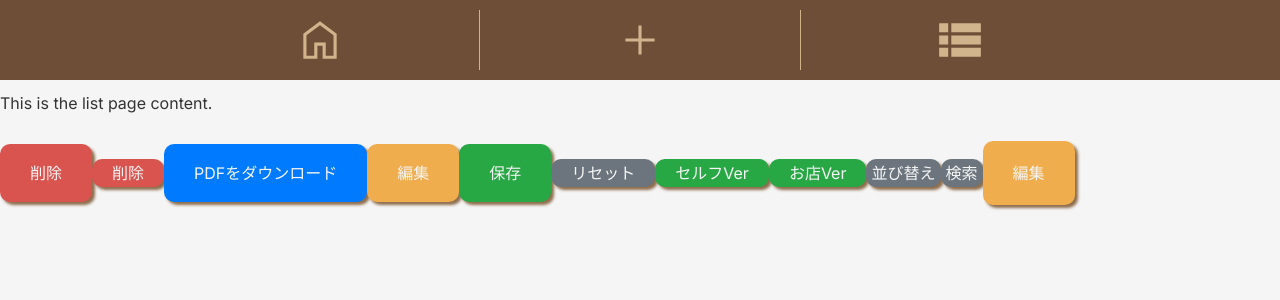
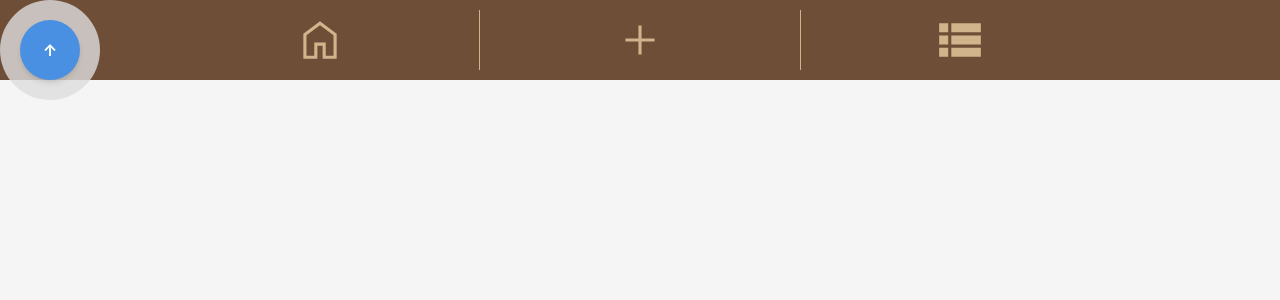
Before and after one commit to akiran1sei/coffee-note_web, a Next.js app: page /pages/list in a window 1280 px wide. Shown: the top 300 px of the page. Built offline with nearby package versions, Linux system fonts and the light colour scheme.

Commit message:
作業中

```diff
--- a/app/components/buttons/upper/page.tsx
+++ b/app/components/buttons/upper/page.tsx
@@ -0,0 +1,90 @@
+"use client";
+// 1. 必要なフックと型をインポート
+import styles from "@/app/styles/Button.module.css";
+import { useState, useRef, useEffect } from "react";
+export const UpperButton = () => {
+  // 2. 必要なステートとuseRefを定義
+  const [isDragging, setIsDragging] = useState(false);
+  const [position, setPosition] = useState({ x: 0, y: 0 });
+
+  const offset = useRef({ x: 0, y: 0 });
+  const wrapperRef = useRef<HTMLDivElement>(null);
+  // 3. onMouseDownイベントハンドラを定義
+  const handleInteractionStart = (e: React.MouseEvent | React.TouchEvent) => {
+    e.preventDefault();
+    // オプション：ブラウザのデフォルト挙動（スクロールなど）をキャンセル
+
+    // 4. refがnullでないかチェック
+    if (wrapperRef.current) {
+      setIsDragging(true);
+      // 6. ボタンの現在地（DOM要素のクライアント領域）を取得
+      const rect = wrapperRef.current.getBoundingClientRect();
+      // イベントオブジェクトに'touches'プロパティがあるかでタッチイベントかを判定
+      const clientX = "touches" in e ? e.touches[0].clientX : e.clientX;
+      const clientY = "touches" in e ? e.touches[0].clientY : e.clientY;
+      // 7. マウスカーソルとボタンの左上隅の差分（オフセット）を計算
+      // オフセットを計算
+      const currentOffset = {
+        x: clientX - rect.left,
+        y: clientY - rect.top,
+      };
+      offset.current = currentOffset;
+      // ここでsetPositionも呼び出し、positionを更新する
+      setPosition({
+        x: clientX - currentOffset.x,
+        y: clientY - currentOffset.y,
+      });
+    }
+  };
+  useEffect(() => {
+    const handleInteractionMove = (e: MouseEvent | TouchEvent) => {
+      // ブラウザのデフォルト挙動をキャンセル
+      e.preventDefault();
+      const clientX = "touches" in e ? e.touches[0].clientX : e.clientX;
+      const clientY = "touches" in e ? e.touches[0].clientY : e.clientY;
+      setPosition({
+        x: clientX - offset.current.x,
+        y: clientY - offset.current.y,
+      });
+    };
+    const handleInteractionUp = () => {
+      setIsDragging(false);
+    };
+
+    if (isDragging) {
+      // ドラッグ中は、documentにイベントリスナーを追加
+      document.addEventListener("mousemove", handleInteractionMove);
+      document.addEventListener("mouseup", handleInteractionUp);
+      document.addEventListener("touchmove", handleInteractionMove);
+      document.addEventListener("touchend", handleInteractionUp);
+    }
+    // クリーンアップ関数
+    return () => {
+      // isDraggingがfalseになったり、コンポーネントがアンマウントされたときに実行される
+      document.removeEventListener("mousemove", handleInteractionMove);
+      document.removeEventListener("mouseup", handleInteractionUp);
+      document.removeEventListener("touchmove", handleInteractionMove);
+      document.removeEventListener("touchend", handleInteractionUp);
+    };
+  }, [isDragging]);
+
+  return (
+    <div
+      className={`${styles.scrollButtonWrapper} ${
+        isDragging ? styles.dragging : ""
+      }`}
+      ref={wrapperRef}
+      onMouseDown={handleInteractionStart}
+      onTouchStart={handleInteractionStart}
+      style={{
+        transform: `translate(${position.x}px, ${position.y}px)`,
+        position: "fixed",
+        cursor: isDragging ? "grabbing" : "grab",
+      }}
+    >
+      <button type="button" aria-label="上へ" className={styles.scrollButton}>
+        <span className={styles.scrollButtonText}>↑</span>
+      </button>
+    </div>
+  );
+};
--- a/app/pages/list/page.tsx
+++ b/app/pages/list/page.tsx
@@ -1,13 +1,14 @@
 import { MainButton, MainLinkButton } from "@/app/components/buttons/page";
+import { UpperButton } from "@/app/components/buttons/upper/page";
 
 const ListPage = () => {
   const value = `/list`;
   return (
     <div>
-      <h1>List Page</h1>
-      <p>This is the list page content.</p>
+      {/* <h1>List Page</h1>
+      <p>This is the list page content.</p> */}
       {/* 他のコンテンツやコンポーネントをここに追加 */}
-      <MainButton sizeValue="large" textValue="削除" buttonColor="btn-danger" />
+      {/* <MainButton sizeValue="large" textValue="削除" buttonColor="btn-danger" />
       <MainButton
         sizeValue="middle"
         textValue="削除"
@@ -59,7 +60,8 @@ const ListPage = () => {
         textValue="編集"
         buttonColor="btn-warning"
         urlValue={`/pages/${value}`}
-      />
+      /> */}
+      <UpperButton />
     </div>
   );
 };
--- a/app/styles/Button.module.css
+++ b/app/styles/Button.module.css
@@ -57,6 +57,50 @@
 .buttonText {
   color: var(--color-text-light);
 }
+
+.scrollButtonWrapper {
+  position: absolute;
+  z-index: 50;
+  padding: 20px;
+  border-radius: 9999px; /* rounded-full */
+  width: 100px;
+  height: 100px;
+  display: flex;
+  justify-content: center;
+  align-items: center;
+  background-color: #dededecc;
+  transition: none; /* ドラッグ中はアニメーションを無効にする */
+  cursor: grab;
+}
+
+.dragging {
+  cursor: grabbing;
+}
+
+.scrollButton {
+  position: relative;
+  width: 60px;
+  height: 60px;
+  border-radius: 9999px; /* rounded-full */
+  background-color: #4a90e2;
+  display: flex;
+  justify-content: center;
+  align-items: center;
+  box-shadow: 0 4px 6px -1px rgb(0 0 0 / 0.1), 0 2px 4px -2px rgb(0 0 0 / 0.1);
+  transition: transform 0.2s;
+  border: none;
+}
+
+.scrollButton:active {
+  transform: scale(0.95);
+}
+
+.scrollButtonText {
+  color: #ffffff;
+  font-size: 16px;
+  font-weight: bold;
+}
+
 .settingButton {
   text-decoration: none;
   border-radius: var(--border-radius-sm);
```
